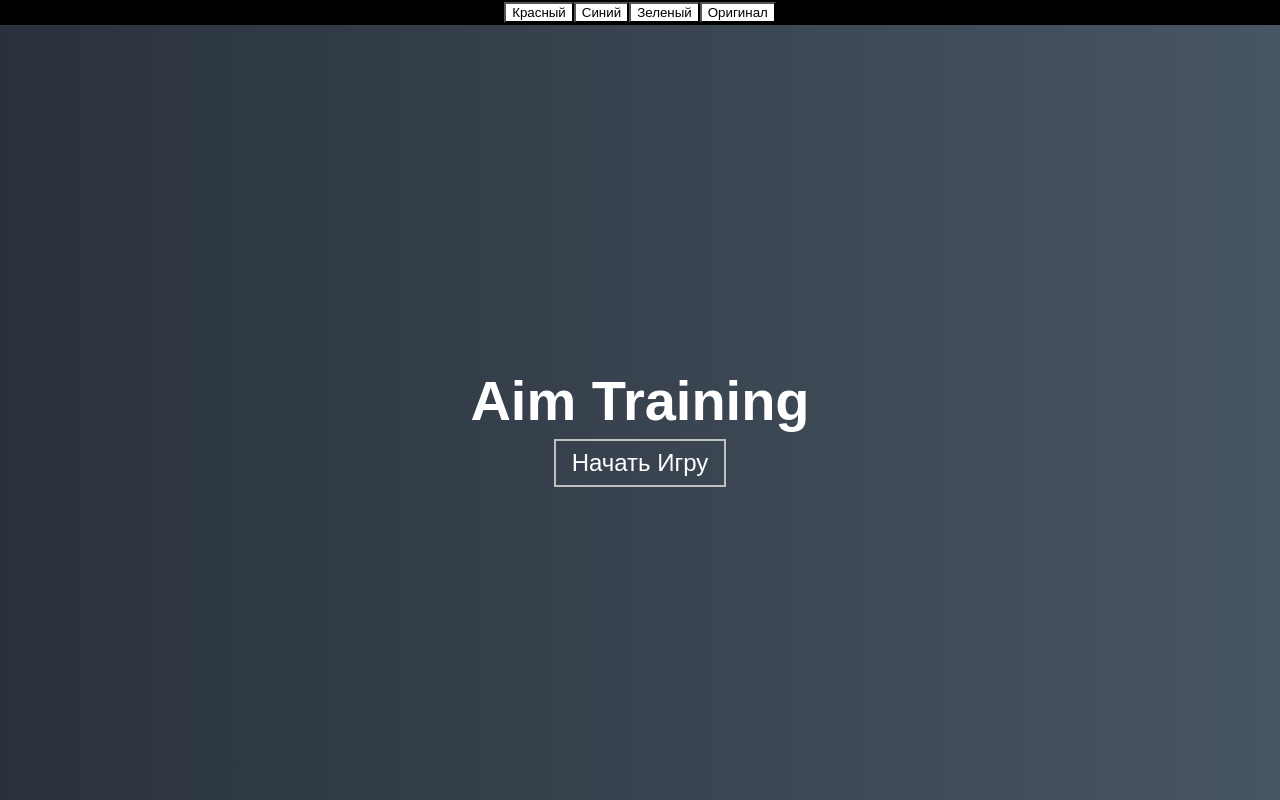
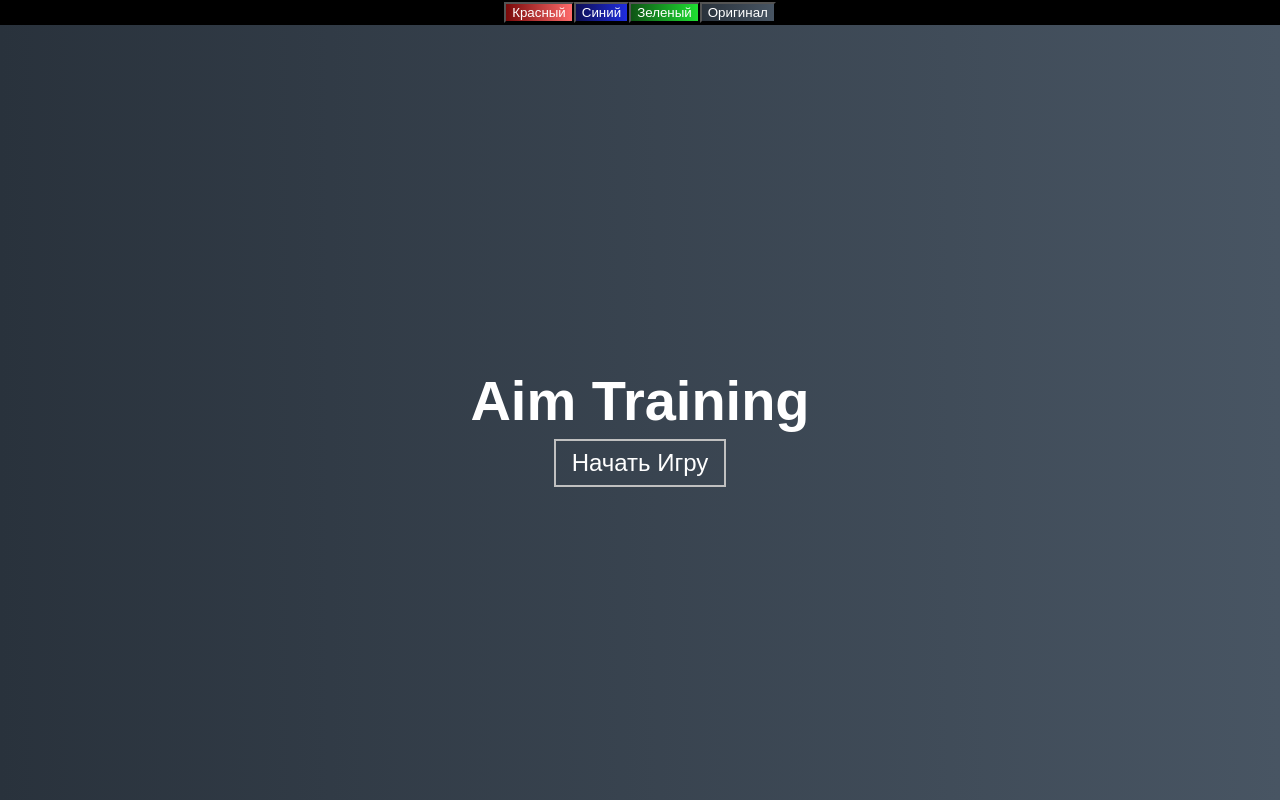
Before and after one commit to asmadeusx/fm-05-aim-game, a plain HTML site: page index.html in a window 1280 px wide. Drawn offline with Linux system fonts and the light colour scheme; a web font is replaced by a local one.

Commit message:
T011, minor optimization
T011, minor optimization

```diff
--- a/script.js
+++ b/script.js
@@ -1,5 +1,5 @@
 'use strict';
-
+//#region Переменные и Массивы
 const startBtn = document.querySelector('#start-btn');
 const screens = document.querySelectorAll('.screen');
 const timeList = document.querySelector('#time-list');
@@ -21,8 +21,7 @@ const gameDifficult = [
     'Нормально',
     'Сложно'
 ];
-const bgColors = [
-    {
+const bgColors = [{
         'bgName': 'Красный',
         'bgScreen': 'linear-gradient(90deg, rgba(121,9,9,1) 0%, rgba(255,107,107,1) 100%)',
         'bgBoard': 'linear-gradient(118.38deg, rgb(60, 41, 41) -4.6%, rgb(99, 72, 72) 200.44%)',
@@ -43,8 +42,7 @@ const bgColors = [
         'bgBoard': 'linear-gradient(118.38deg, #29323C -4.6%, #485563 200.44%)',
     }
 ];
-const btns = [
-    {
+const btns = [{
         'parentList': timeList,
         'numBtns': 6,
         'btnClass': 'time-btn',
@@ -64,6 +62,8 @@ const btns = [
     },
 ];
 
+//#endregion
+
 //#region Функции
 function randomColor() {
     let r = getRandomNumber(0, 255);
@@ -76,33 +76,43 @@ function addBtns(parentList, numBtns, btnClass, btnData) {
     parentList.innerHTML = ``;
     let n = numBtns;
     for (let i = 1; i <= n; i++) {
-        const btn = document.createElement('li');
+        const elem = document.createElement('li');
         if (btnClass === 'time-btn') {
-            btn.innerHTML = `
+            elem.innerHTML = `
             <button class='${btnClass}' ${btnData}='${i}0'>
                 ${i}0 сек
             </button>
             `;
         }
         if (btnClass === 'difficult-btn') {
-            btn.innerHTML = `
-            <button class="difficult-btn" data-difficult=${gameDifficult[i-1]}>
+            elem.innerHTML = `
+            <button class='${btnClass}' ${btnData}=${gameDifficult[i-1]}>
               ${gameDifficult[i-1]}
             </button>
             `;
-        } else if (btnClass === 'bgColor-btn') {
-            btn.innerHTML = `
-            <button class="bgColor-btn" data-bgColor=${bgColors[i-1].bgName}>
+        }
+        if (btnClass === 'bgColor-btn') {
+            elem.innerHTML = `
+            <button class='${btnClass}' ${btnData}=${bgColors[i-1].bgName}>
               ${bgColors[i-1].bgName}
             </button>
             `;
-            btn.style.background = `${bgColors[i-1].bgScreen}`;
+            // document.querySelector('.bgColor-btn').style.background = `${bgColors[i-1].bgScreen}`;
         }
-        parentList.append(btn);
+        parentList.append(elem);
     }
 }
-for (let i = 0; i < 3; i++) {
+for (let i = 0; i < btns.length; i++) {
     addBtns(btns[i].parentList, btns[i].numBtns, btns[i].btnClass, btns[i].btnData);
+}
+
+coloringBgBtns();
+
+function coloringBgBtns() {
+    const bgColorsBtns = document.querySelectorAll('.bgColor-btn');
+    for (let i = 0; i < bgColorsBtns.length; i++) {
+        bgColorsBtns[i].style.background = `${bgColors[i].bgScreen}`;
+    }
 }
 
 function toggleTimer(status) {
--- a/styles.css
+++ b/styles.css
@@ -33,8 +33,8 @@ body {
 }
 
 .bgColor-btn {
-  background: white;
-
+  background: none;
+  color: white;
 }
 
 .wrapper-screens {
```
